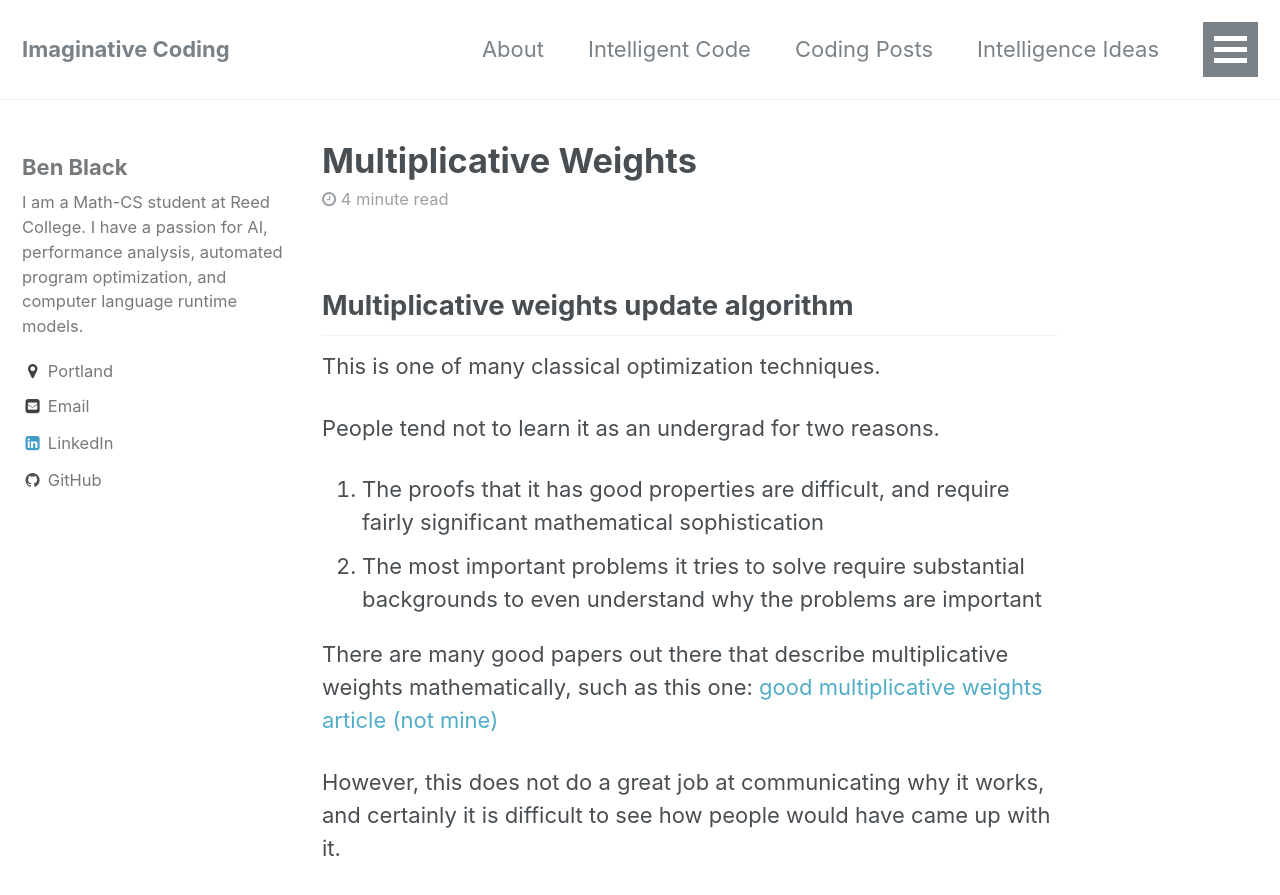
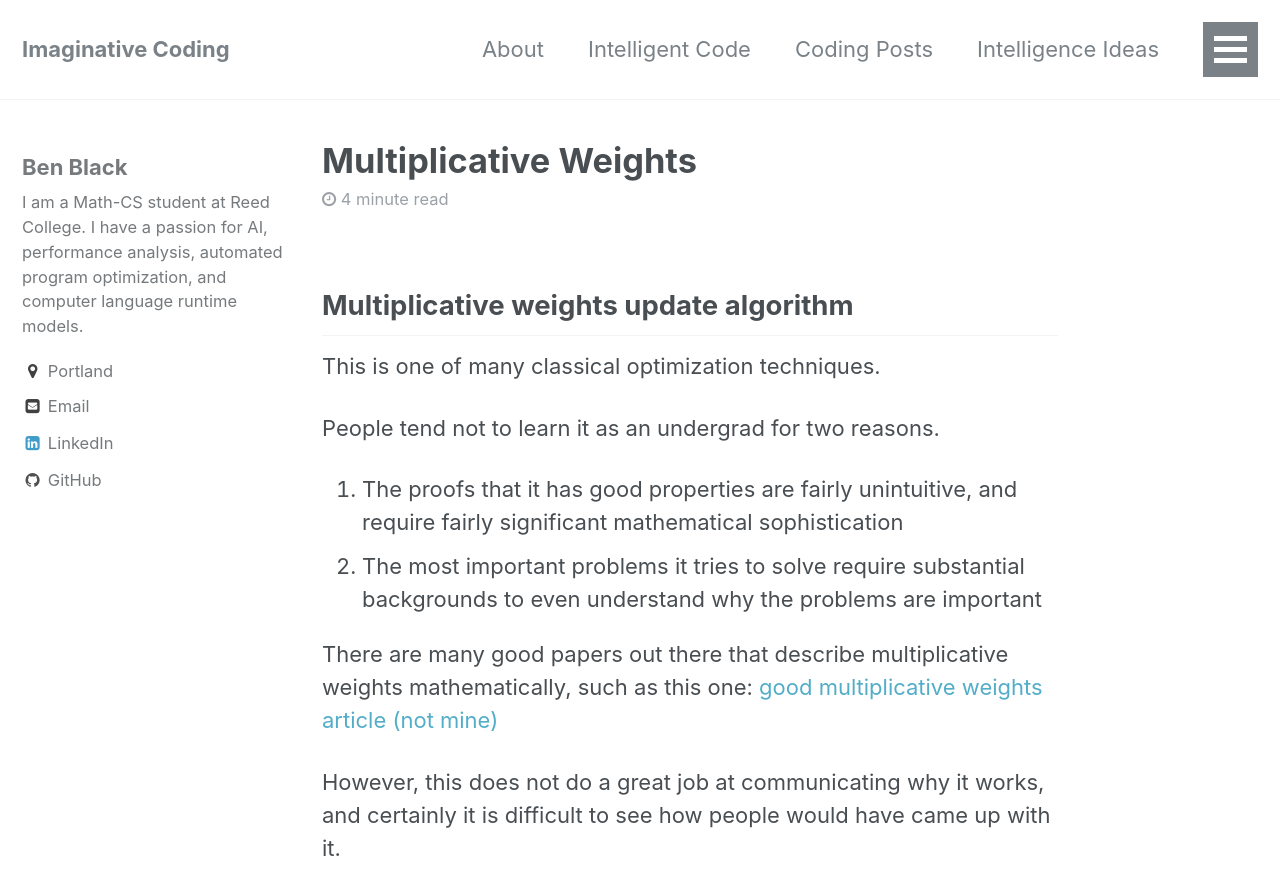
Before and after one commit to benblack769/benblack769.github.io, a Jekyll site: the page built from intelligent-code/multiplicative-weights.md, in a window 1280 px wide and 900 px high. Shown: the top 895 px of the window. Built offline with Jekyll 4.4.1, drawn with Linux system fonts in a browser that asks for light colours; formulas are drawn with MathJax 3.

```diff
--- a/intelligent-code/multiplicative-weights.md
+++ b/intelligent-code/multiplicative-weights.md
@@ -13,7 +13,7 @@
 
 People tend not to learn it as an undergrad for two reasons.
 
-1. The proofs that it has good properties are difficult, and require fairly significant mathematical sophistication
+1. The proofs that it has good properties are fairly unintuitive, and require fairly significant mathematical sophistication
 2. The most important problems it tries to solve require substantial backgrounds to even understand why the problems are important
 
 There are many good papers out there that describe multiplicative weights mathematically, such as this one: [good multiplicative weights article (not mine)](https://jeremykun.com/2017/02/27/the-reasonable-effectiveness-of-the-multiplicative-weights-update-algorithm/)
```
Also changed, not shown: coding_posts/cpu-archetecture.md (renamed from intelligent-code/cpu-archetecture.md).
